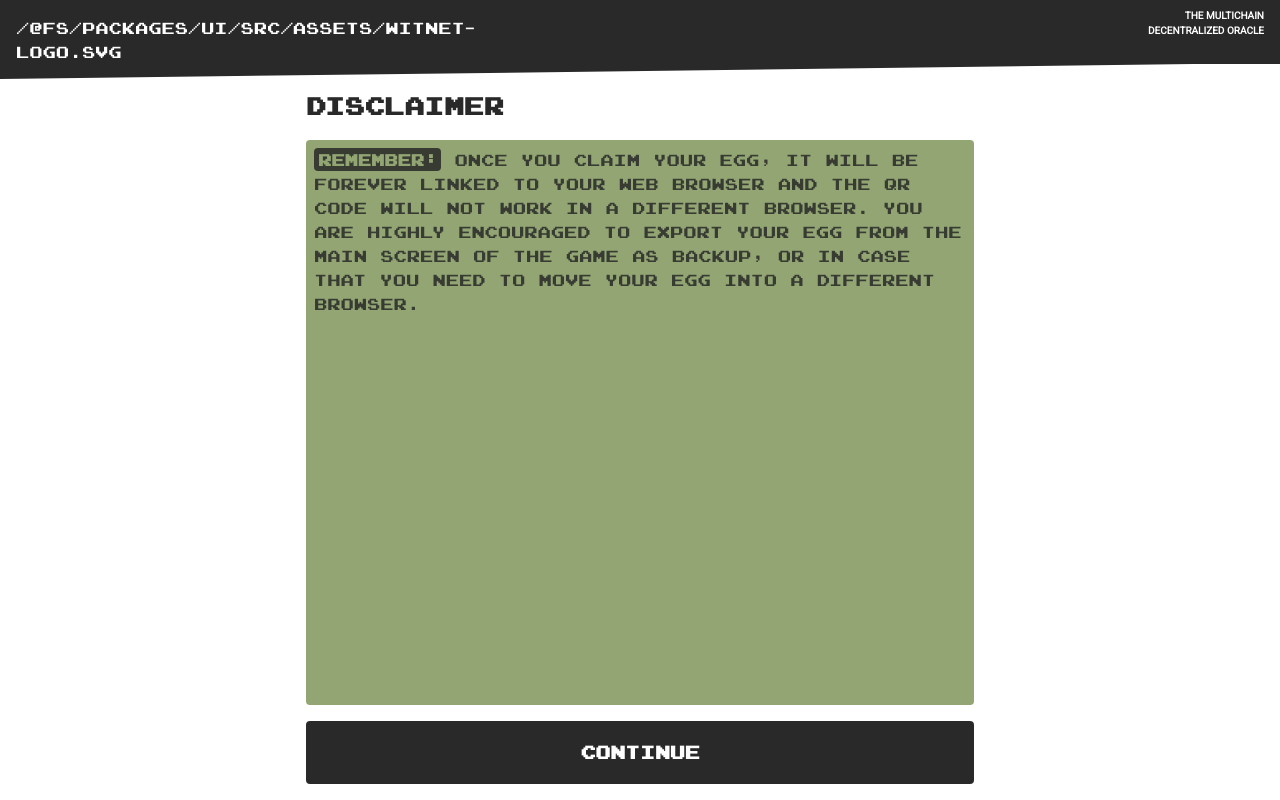
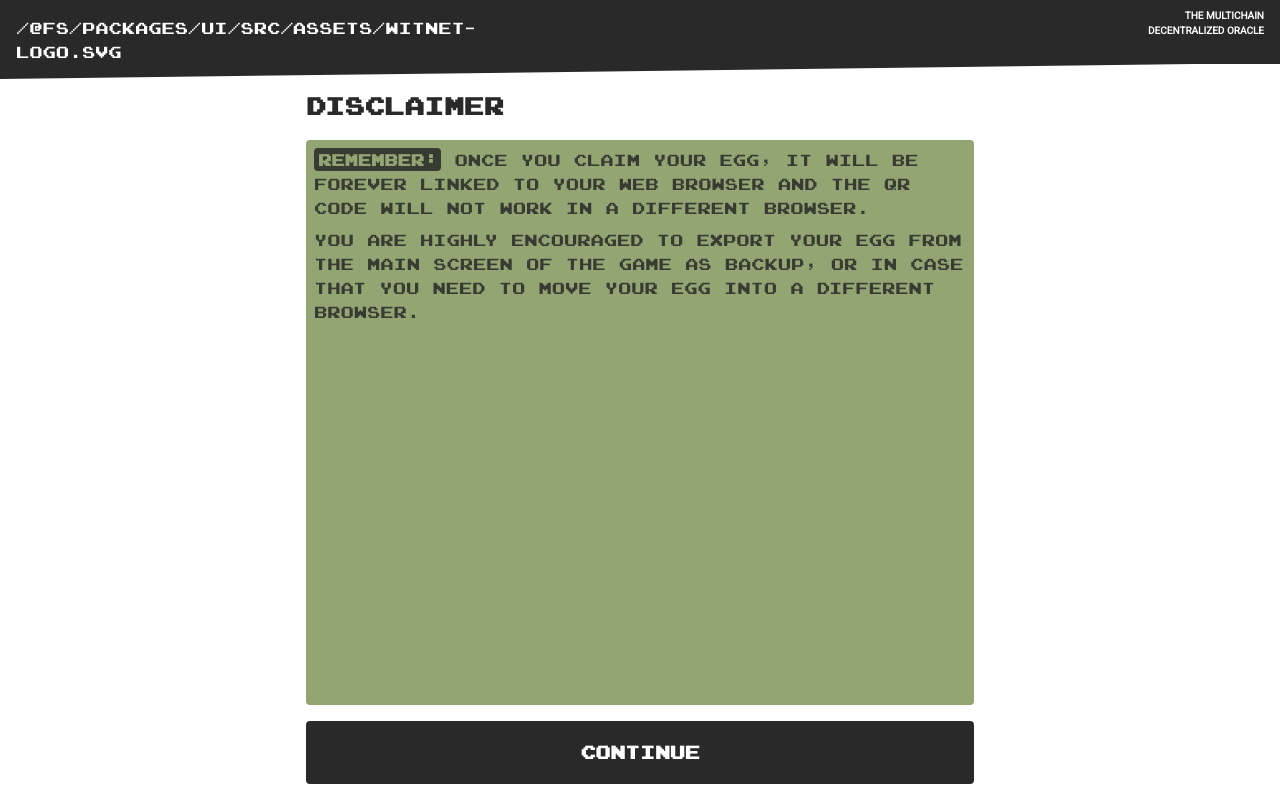
Before and after one commit to otherplane/witty-creatures-3.0, a Vue app in the folder packages/ui/: page /#/disclaimer in a window 1280 px wide. Built offline with nearby package versions, Linux system fonts and the light colour scheme; no server answers; the HTML template or start-up script is replaced by a standard one.

Commit message:
feat(ui): improve readability of disclaimer

```diff
--- a/packages/api/src/svgService.ts
+++ b/packages/api/src/svgService.ts
@@ -62,7 +62,7 @@ const objectNameToSvg: Record<string, any> = {
   'object-4': Object4,
 }
 const backgroundNameToSvg: Record<string, any> = {
-  Plane: Background1,
+  plain: Background1,
   'backgound-2': Background2,
   'backgound-3': Background3,
   'backgound-4': Background4,
--- a/packages/ui/components.d.ts
+++ b/packages/ui/components.d.ts
@@ -30,6 +30,7 @@ declare module '@vue/runtime-core' {
     ModalExport: typeof import('./src/components/ModalExport.vue')['default']
     ModalGameOver: typeof import('./src/components/ModalGameOver.vue')['default']
     ModalMint: typeof import('./src/components/ModalMint.vue')['default']
+    ModalOpenEgg: typeof import('./src/components/ModalOpenEgg.vue')['default']
     ModalShareSocials: typeof import('./src/components/ModalShareSocials.vue')['default']
     NavBar: typeof import('./src/components/NavBar.vue')['default']
     NFTPreview: typeof import('./src/components/NFTPreview.vue')['default']
--- a/packages/ui/src/views/GameDisclaimer.vue
+++ b/packages/ui/src/views/GameDisclaimer.vue
@@ -5,10 +5,12 @@
       <p class="long-text">
         <span class="bold">Remember:</span>
         once you claim your egg, it will be forever linked to your web browser
-        and the QR code will not work in a different browser. You are highly
-        encouraged to export your egg from the main screen of the game as
-        backup, or in case that you need to move your egg into a different
-        browser.
+        and the QR code will not work in a different browser.
+      </p>
+      <p class="long-text">
+        You are highly encouraged to export your egg from the main screen of the
+        game as backup, or in case that you need to move your egg into a
+        different browser.
       </p>
     </GameScreen>
     <router-link to="/scan" class="link">
@@ -25,6 +27,9 @@
   }
   .long-text {
     color: $dark-screen;
+    &:last-of-type {
+      margin-top: 8px;
+    }
   }
   .btn {
     width: 100%;
```
Also changed, not shown: packages/ui/src/views/ContactsList.vue (+0 -7 lines), 1 other file (tests, documents, lock files or other folders).
